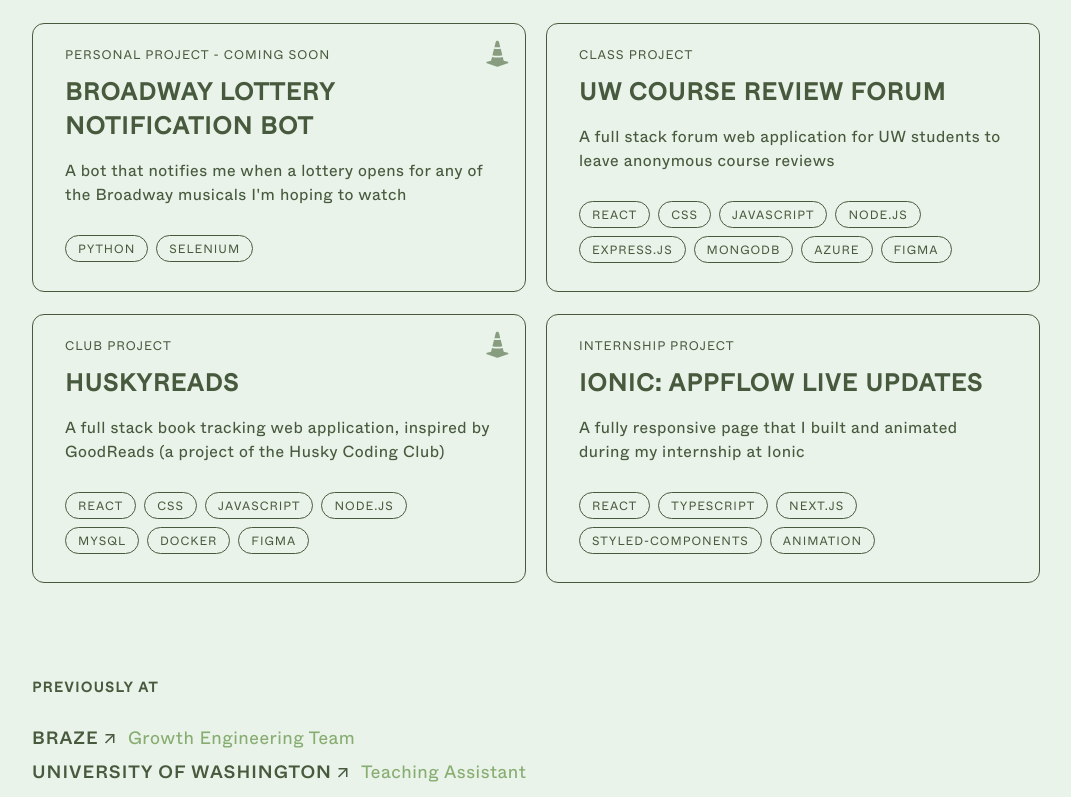
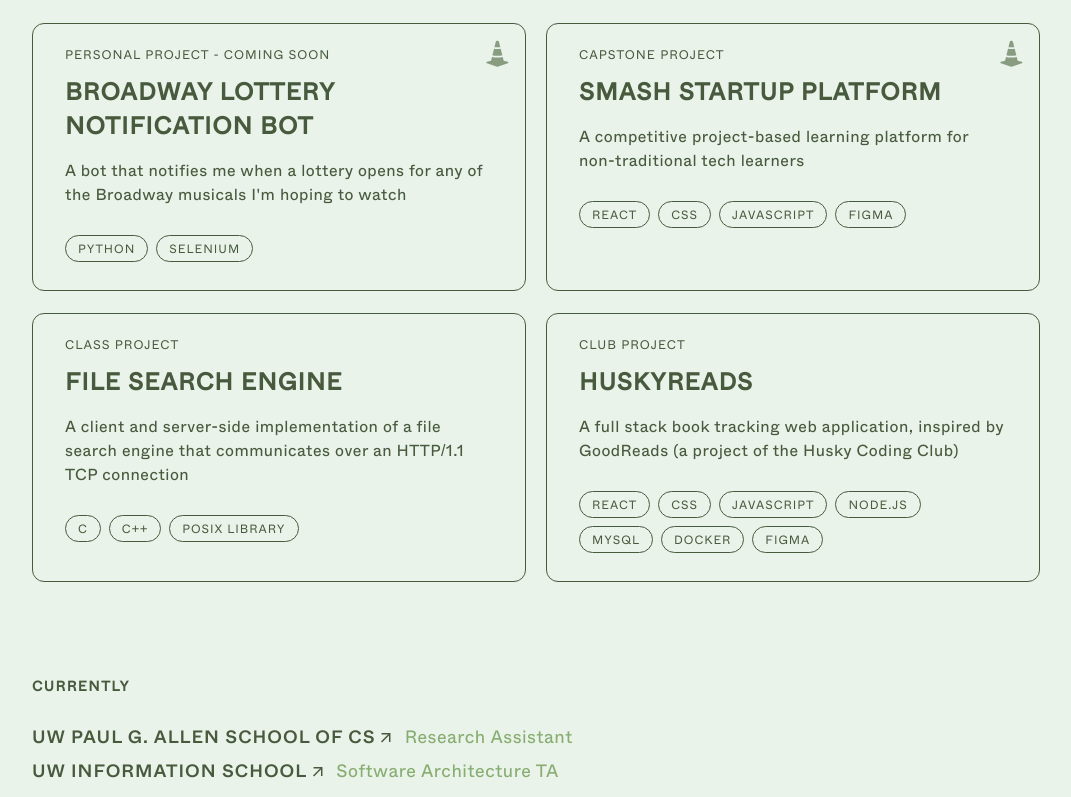
Before and after one commit to audrey-kho/audrey-kho.github.io, a React (Create React App) app: page / in a window 1280 px wide. Shown: the part 800-1597 px from the top of the page, without its empty margins (177-1248 px from the left). Built offline with nearby package versions, Linux system fonts and the light colour scheme.

Commit message:
content changes

```diff
--- a/src/components/About.js
+++ b/src/components/About.js
@@ -72,7 +72,7 @@ export default function About() {
               </p>
             </li>
           </ul>
-          <SectionHeading>RECENT TECHNOLOGIES:</SectionHeading>
+          <SectionHeading>RECENT WORKED WITH</SectionHeading>
           <ul className="skills__list">
             <li>
               <SiCplusplus
--- a/src/components/Work.js
+++ b/src/components/Work.js
@@ -4,7 +4,7 @@ import { MainSection, SectionTitle, SectionHeading } from "./Elements";
 import { ResponsiveContainer } from "./ResponsiveContainer";
 
 export default function Work() {
-  const { experience, projects } = require("../data/work.json");
+  const { prev_experience, curr_experience, projects } = require("../data/work.json");
 
   return (
     <ResponsiveContainer>
@@ -52,9 +52,24 @@ export default function Work() {
               );
             })}
           </ul>
+          <SectionHeading>CURRENTLY</SectionHeading>
+          <ul className="work__list">
+            {curr_experience.map((exp) => {
+              return (
+                <li key={exp.name} className="work__item">
+                  <a href={exp.link} target="_blank" rel="noreferrer">
+                    {exp.name}
+                    <LinkArrow width={18} height={18} position={-2.5} />
+                  </a>
+                  &nbsp;
+                  <br /> <span>{exp.role}</span>
+                </li>
+              );
+            })}
+          </ul>
           <SectionHeading>PREVIOUSLY AT</SectionHeading>
           <ul className="work__list">
-            {experience.map((exp) => {
+            {prev_experience.map((exp) => {
               return (
                 <li key={exp.name} className="work__item">
                   <a href={exp.link} target="_blank" rel="noreferrer">
@@ -108,7 +123,7 @@ const WorkStyles = styled.section`
     }
 
     .project:first-child,
-    .project:nth-child(3) {
+    .project:nth-child(2) {
       &::before {
         position: absolute;
         top: 16px;
--- a/src/data/work.json
+++ b/src/data/work.json
@@ -1,5 +1,5 @@
 {
-  "experience": [
+  "prev_experience": [
     {
       "name": "Braze",
       "link": "https://www.braze.com/",
@@ -10,9 +10,9 @@
       "time": "06&ndash;<br/>09/22"
     },
     {
-      "name": "University of Washington",
-      "link": "https://www.washington.edu/",
-      "role": "Teaching Assistant",
+      "name": "UW Information School",
+      "link": "https://ischool.uw.edu/",
+      "role": "Client-side Development TA",
       "description": [
         ""
       ],
@@ -47,6 +47,26 @@
       "time": "02&ndash;<br/>06/21"
     }
   ],
+  "curr_experience": [
+    {
+      "name": "UW Paul G. Allen School of CS",
+      "link": "https://www.cs.washington.edu/",
+      "role": "Research Assistant",
+      "description": [
+        ""
+      ],
+      "time": "01/23&ndash;"
+    },
+    {
+      "name": "UW Information School",
+      "link": "https://ischool.uw.edu/",
+      "role": "Software Architecture TA",
+      "description": [
+        ""
+      ],
+      "time": "03/23&ndash;"
+    }
+  ],
   "projects": [
     {
       "name": "Broadway Lottery Notification Bot",
@@ -56,11 +76,18 @@
       "technologies": ["Python", "Selenium"]
     },
     {
-      "name": "UW Course Review Forum",
-      "link": "https://info441-final-project.azurewebsites.net/",
+      "name": "SMASH Startup Platform",
+      "link": "https://github.com/smash-technology",
+      "type": "Capstone Project",
+      "description": "A competitive project-based learning platform for non-traditional tech learners",
+      "technologies": ["React", "CSS", "JavaScript", "Figma"]
+    },
+    {
+      "name": "File Search Engine",
+      "link": "",
       "type": "Class Project",
-      "description": "A full stack forum web application for UW students to leave anonymous course reviews",
-      "technologies": ["React", "CSS", "JavaScript", "Node.js", "Express.js", "MongoDB", "Azure", "Figma"]
+      "description": "A client and server-side implementation of a file search engine that communicates over an HTTP/1.1 TCP connection",
+      "technologies": ["C", "C++", "POSIX Library"]
     },
     {
       "name": "HuskyReads",
@@ -68,13 +95,6 @@
       "type": "Club Project",
       "description": "A full stack book tracking web application, inspired by GoodReads (a project of the Husky Coding Club)",
       "technologies": ["React", "CSS", "JavaScript", "Node.js", "MySQL", "Docker", "Figma"]
-    },
-    {
-      "name": "Ionic: Appflow Live Updates",
-      "link": "https://ionic.io/appflow/live-updates",
-      "type": "Internship Project",
-      "description": "A fully responsive page that I built and animated during my internship at Ionic",
-      "technologies": ["React", "Typescript", "Next.js", "styled-components", "Animation"]
     }
   ]
 }
```
